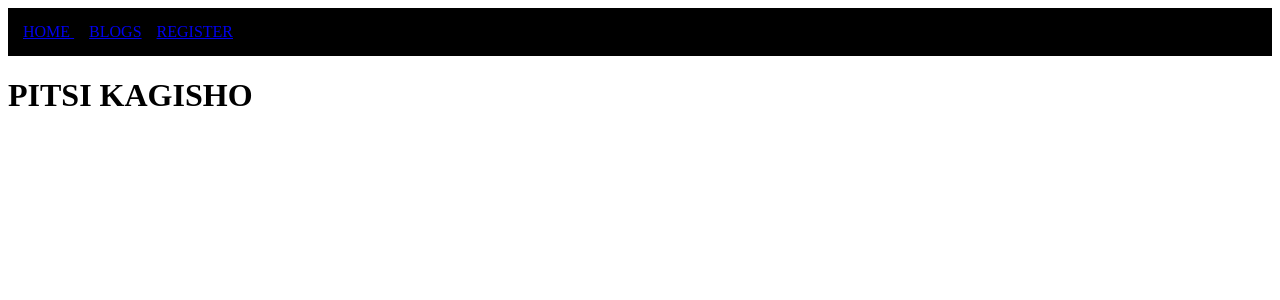
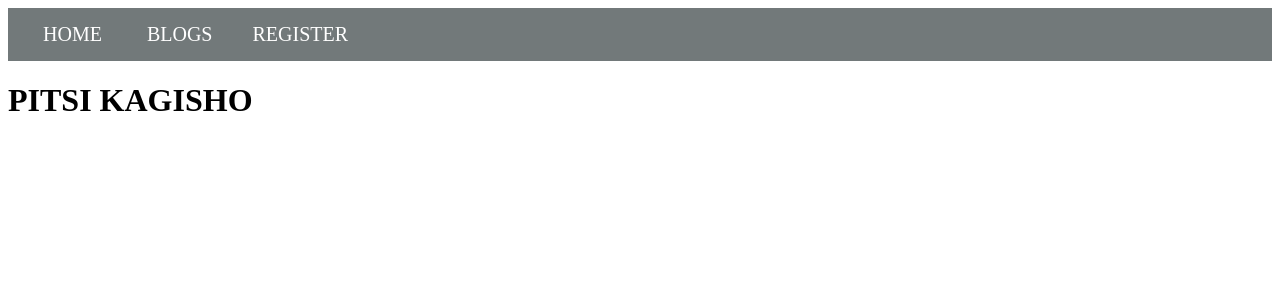
Before and after one commit to Kagisho96/app1, a React (Vite) app: page / in a window 1280 px wide. Shown: the top 300 px of the page. Built offline with nearby package versions, Linux system fonts and the light colour scheme.

Commit message:
styled Navigation bar

```diff
--- a/src/index.css
+++ b/src/index.css
@@ -5,10 +5,37 @@
 
 .navigation{
   margin-right: 15px;
+    color: #FFF;
+    text-decoration: none;
+    font: 20px Raleway;
+    margin: 0px 10px;
+    padding: 10px 10px;
+    position: relative;
+    z-index: 0;
+    cursor: pointer;
+    content: "";
+    opacity: 1;
+    transition: all 0.3s;
+}
+
+.navigation:hover{
+  background-color: rgb(241, 240, 237);
+  color: #141414;
+  border-radius: 5px;
+  text-decoration: none;
+  font: 20px Raleway;
+  margin: 0px 10px;
+  padding: 10px 10px;
+  position: relative;
+  cursor: pointer;
+  opacity: 1;
+  transition: all 0.3s;
+  position: relative;
+  z-index: 0;
 }
 
 .nav{
-  background-color: black;
+  background: #72797a;
   color: white;
   padding: 15px;
 }
```
